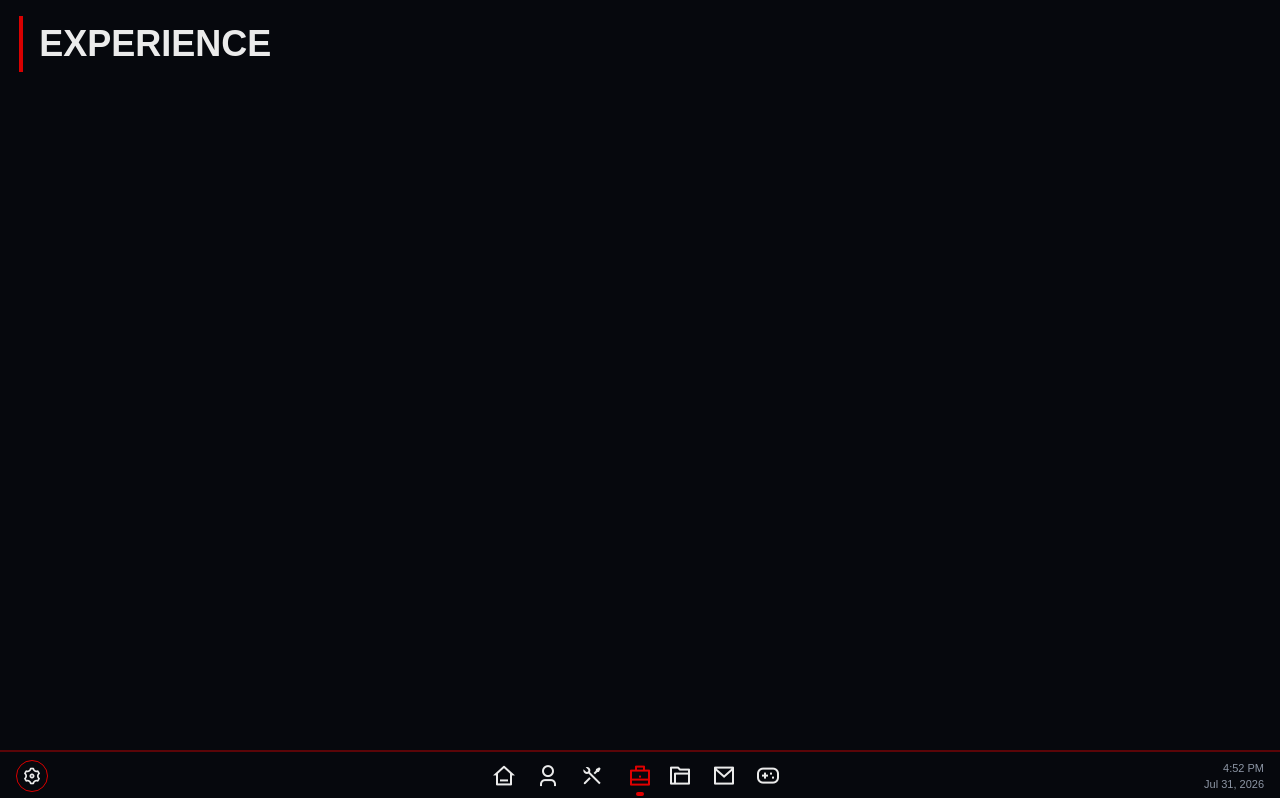
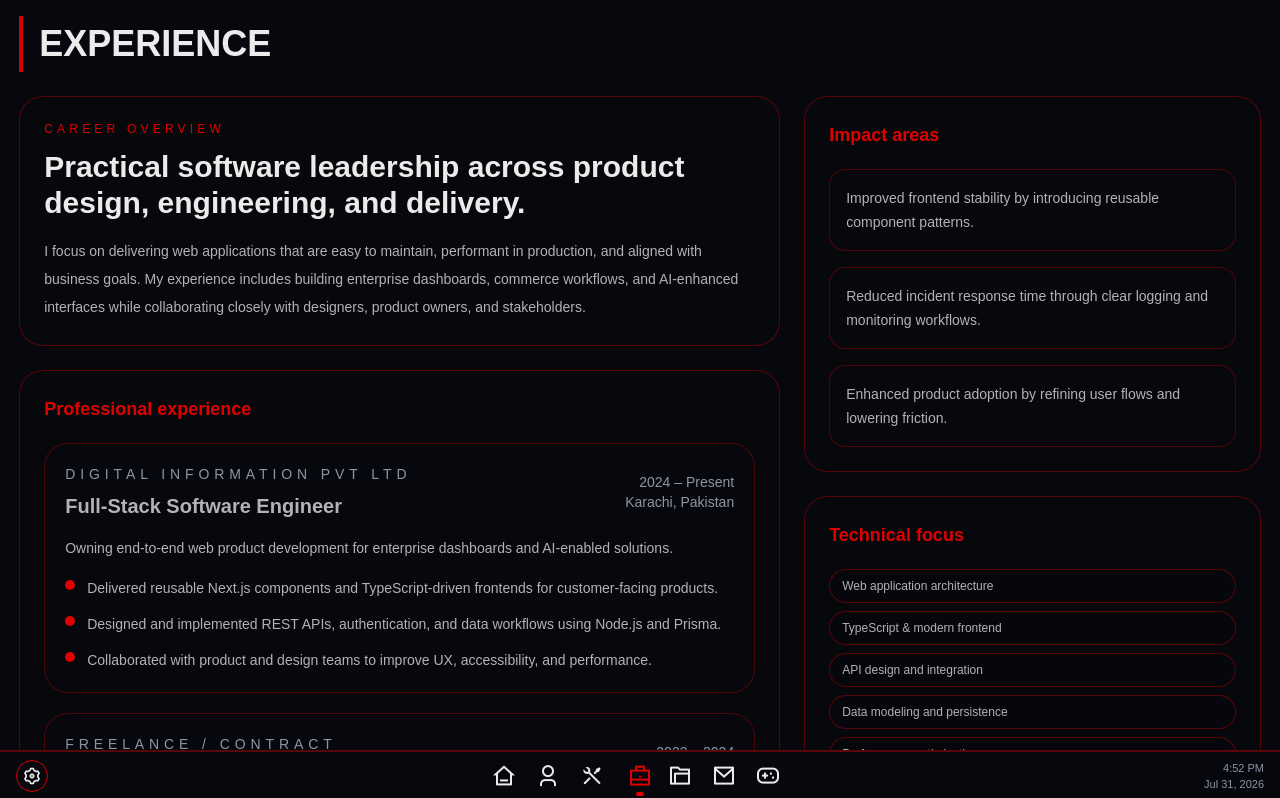
Before and after one commit to konain611/Portfolio, a Next.js app in the folder syedkonainnasir/: page /experience in a window 1280 px wide. Shown: the top 798 px of the page. Built offline with nearby package versions, Linux system fonts and the light colour scheme.

Commit message:
Update page.js

```diff
--- a/syedkonainnasir/src/app/experience/page.js
+++ b/syedkonainnasir/src/app/experience/page.js
@@ -1,53 +1,116 @@
-import Footer from "@/components/Footer";
+const experienceItems = [
+  {
+    role: "Full-Stack Software Engineer",
+    company: "Digital Information Pvt Ltd",
+    period: "2024 – Present",
+    location: "Karachi, Pakistan",
+    summary:
+      "Owning end-to-end web product development for enterprise dashboards and AI-enabled solutions.",
+    highlights: [
+      "Delivered reusable Next.js components and TypeScript-driven frontends for customer-facing products.",
+      "Designed and implemented REST APIs, authentication, and data workflows using Node.js and Prisma.",
+      "Collaborated with product and design teams to improve UX, accessibility, and performance.",
+    ],
+  },
+  {
+    role: "Software Developer",
+    company: "Freelance / Contract",
+    period: "2022 – 2024",
+    location: "Remote / Pakistan",
+    summary:
+      "Built custom web applications and integrations for SMEs, focusing on fast delivery and maintainable systems.",
+    highlights: [
+      "Developed responsive e-commerce and lead-generation applications using Next.js and Tailwind CSS.",
+      "Implemented secure payment workflows, CMS integration, and production deployments.",
+      "Maintained strong client communication and iterative delivery for every project.",
+    ],
+  },
+];
+
+const focusAreas = [
+  "Web application architecture",
+  "TypeScript & modern frontend",
+  "API design and integration",
+  "Data modeling and persistence",
+  "Performance optimization",
+  "Production deployment workflows",
+];
+
+const impactPoints = [
+  "Improved frontend stability by introducing reusable component patterns.",
+  "Reduced incident response time through clear logging and monitoring workflows.",
+  "Enhanced product adoption by refining user flows and lowering friction.",
+];
 
 export default function ExperiencePage() {
   return (
-      <div className="w-full max-w-[97%] mx-auto py-4 flex flex-col gap-2">
+    <div className="w-full max-w-[97%] mx-auto py-4 flex flex-col gap-6">
       <div className="flex flex-col items-start border-l-4 border-(--border) py-2">
         <h1 className="text-left text-4xl font-bold uppercase ml-4">Experience</h1>
       </div>
 
-        {/* <SkillsRadarChart />
+      <div className="grid gap-6 lg:grid-cols-[1.5fr_0.9fr]">
+        <div className="space-y-6">
+          <section className="rounded-3xl border border-(--border)/40 bg-background/50 p-6">
+            <p className="text-xs uppercase tracking-[0.35em] text-(--accent)">Career overview</p>
+            <h2 className="mt-3 text-3xl font-semibold">Practical software leadership across product design, engineering, and delivery.</h2>
+            <p className="mt-4 text-sm leading-7 text-(--foreground)">
+              I focus on delivering web applications that are easy to maintain, performant in production, and aligned with business goals. My experience includes building enterprise dashboards, commerce workflows, and AI-enhanced interfaces while collaborating closely with designers, product owners, and stakeholders.
+            </p>
+          </section>
 
-           <div className="grid gap-4 lg:grid-cols-2 mb-10">
-             <div className="rounded-2xl border border-(--border)/40 bg-(--surface)/50 p-4">
-               <h2 className="mb-3 text-sm uppercase tracking-[0.35em] text-(--muted)">Skill areas</h2>
-               <div className="grid gap-3 sm:grid-cols-2">
-                 {skillGroups.map((group) => (
-                   <div key={group.title} className="rounded-xl border border-(--border)/35 bg-background/50 p-3">
-                     <h3 className="mb-2 text-sm font-semibold text-foreground">{group.title}</h3>
-                     <div className="flex flex-wrap gap-2">
-                       {group.items.map((item) => (
-                         <span key={item} className="rounded-full border border-(--border)/40 px-2.5 py-1 text-xs text-(--muted)">
-                           {item}
-                         </span>
+          <section className="rounded-3xl border border-(--border)/40 bg-background/50 p-6">
+            <h3 className="text-lg font-semibold text-(--accent)">Professional experience</h3>
+            <div className="mt-5 space-y-5">
+              {experienceItems.map((item) => (
+                <div key={item.company} className="rounded-3xl border border-(--border)/35 bg-background p-5">
+                  <div className="flex flex-col gap-2 sm:flex-row sm:items-center sm:justify-between">
+                    <div>
+                      <p className="text-sm uppercase tracking-[0.35em] text-(--muted)">{item.company}</p>
+                      <h4 className="mt-2 text-xl font-semibold text-(--foreground)">{item.role}</h4>
+                    </div>
+                    <div className="text-right text-sm text-(--muted)">
+                      <p>{item.period}</p>
+                      <p>{item.location}</p>
+                    </div>
+                  </div>
+                  <p className="mt-4 text-sm leading-6 text-(--foreground)">{item.summary}</p>
+                  <ul className="mt-4 space-y-3 text-sm leading-6 text-(--foreground)">
+                    {item.highlights.map((highlight) => (
+                      <li key={highlight} className="flex gap-3">
+                        <span className="mt-1 inline-flex h-2.5 w-2.5 rounded-full bg-(--accent)" />
+                        {highlight}
+                      </li>
                     ))}
-                     </div>
+                  </ul>
                 </div>
               ))}
             </div>
+          </section>
         </div>
 
-             <div className="rounded-2xl border border-(--border)/40 bg-(--surface)/50 p-4">
-               <h2 className="mb-3 text-sm uppercase tracking-[0.35em] text-(--muted)">Expertise</h2>
-               <div className="flex flex-wrap gap-2">
-                 {expertise.map((item) => (
-                   <span key={item} className="rounded-full border border-(--border)/40 px-2.5 py-1 text-xs text-(--muted)">
-                     {item}
-                   </span>
+        <aside className="space-y-6">
+          <section className="rounded-3xl border border-(--border)/40 bg-background/50 p-6">
+            <h3 className="text-lg font-semibold text-(--accent)">Impact areas</h3>
+            <div className="mt-5 space-y-4 text-sm leading-6 text-(--foreground)">
+              {impactPoints.map((point) => (
+                <div key={point} className="rounded-2xl border border-(--border)/35 bg-background p-4">
+                  <p>{point}</p>
+                </div>
               ))}
             </div>
+          </section>
 
-               <div className="mt-4 rounded-xl border border-(--border)/35 bg-background/50 p-3">
-                 <h3 className="mb-2 text-sm font-semibold text-foreground">Currently learning</h3>
-                 <p className="text-sm text-(--foreground)">
-                   DevOps practices, Docker, Kubernetes, infrastructure automation, and advanced AI agent development with RAG systems and LLM integration.
-                 </p>
+          <section className="rounded-3xl border border-(--border)/40 bg-background/50 p-6">
+            <h3 className="text-lg font-semibold text-(--accent)">Technical focus</h3>
+            <div className="mt-5 grid gap-2">
+              {focusAreas.map((area) => (
+                <span key={area} className="inline-flex rounded-full border border-(--border)/40 bg-background/70 px-3 py-2 text-xs text-(--foreground)">{area}</span>
+              ))}
             </div>
+          </section>
+        </aside>
       </div>
-           </div>
-      */}
-        {/* <Footer /> */}
     </div>
   );
 }
```
Lines whose indentation alone changed are shown as unchanged.
